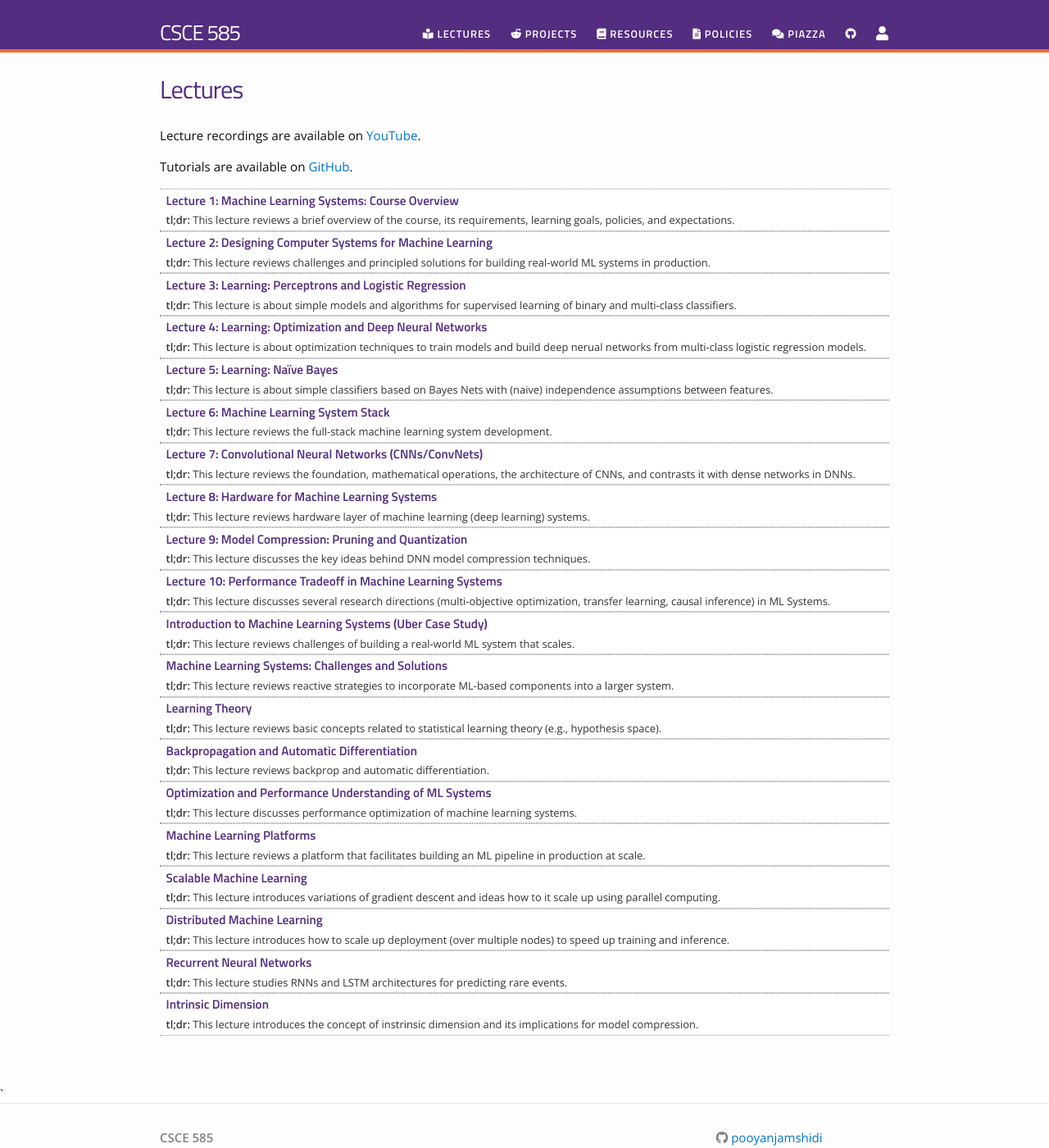
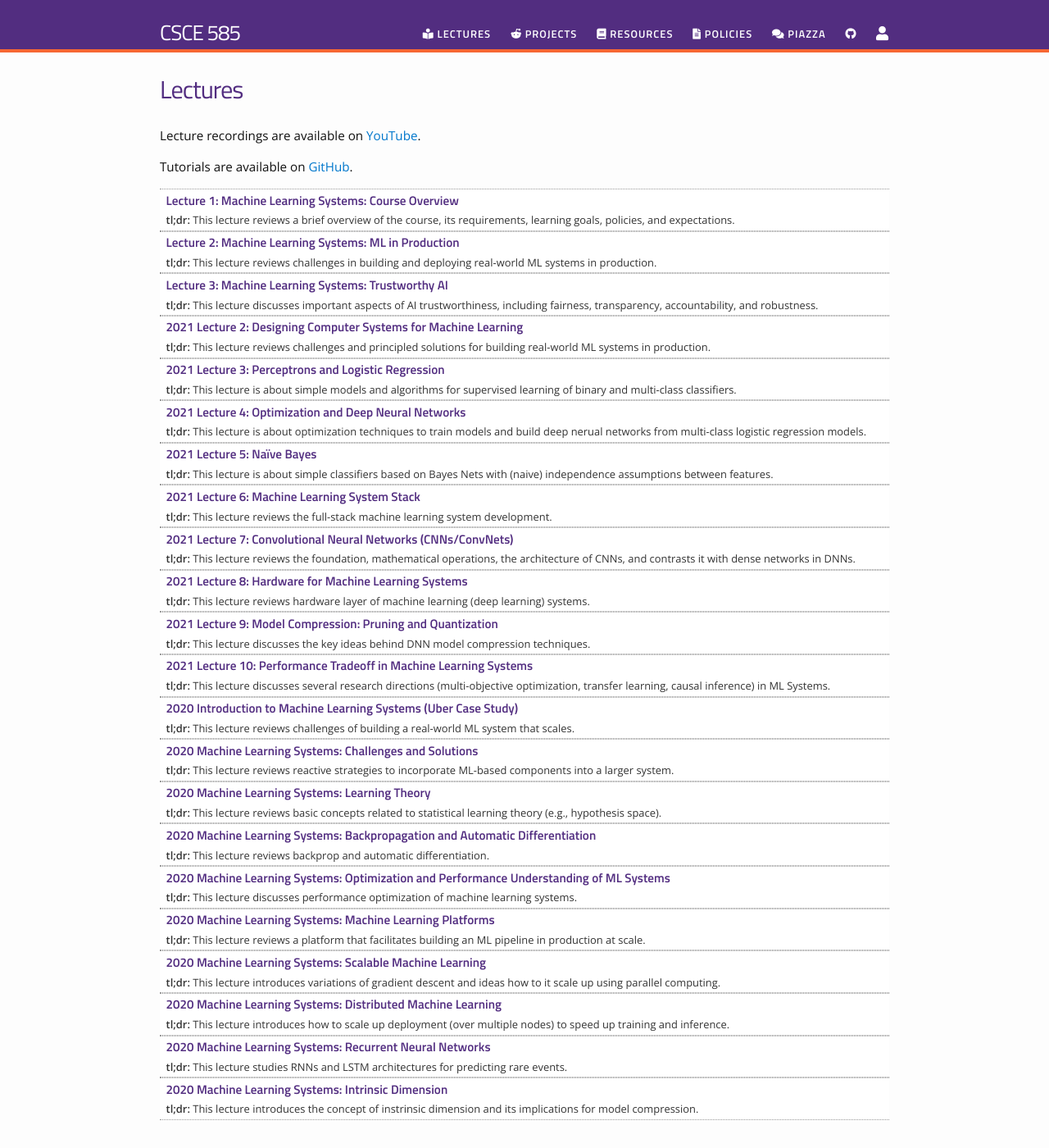
Before and after one commit to pooyanjamshidi/mls, a Jekyll site: the page built from lectures.md, in a window 1280 px wide and 1400 px high. Shown: the whole window at 82% size. Built offline with Jekyll 4.4.1, drawn with Linux system fonts in a browser that asks for light colours; nearby versions of some CDN libraries.

Commit message:
adding lecture 2 and 3

```diff
--- a/_data/lectures.yml
+++ b/_data/lectures.yml
@@ -3,97 +3,107 @@
   dirname: lectures
   tldr: "This lecture reviews a brief overview of the course, its requirements, learning goals, policies, and expectations."
 
-- title: "Lecture 2: Designing Computer Systems for Machine Learning"
+- title: "Lecture 2: Machine Learning Systems: ML in Production"
+  filename: csce585_2022_02_slides_ml_in_production
+  dirname: lectures
+  tldr: "This lecture reviews challenges in building and deploying real-world ML systems in production."
+
+- title: "Lecture 3: Machine Learning Systems: Trustworthy AI"
+  filename: csce585_2022_03_slides_trustworthy_ai
+  dirname: lectures
+  tldr: "This lecture discusses important aspects of AI trustworthiness, including fairness, transparency, accountability, and robustness."
+
+- title: "2021 Lecture 2: Designing Computer Systems for Machine Learning"
   filename: csce585-2021-designing-mlsys
   dirname: lectures
   tldr: "This lecture reviews challenges and principled solutions for building real-world ML systems in production."
 
-- title: "Lecture 3: Learning: Perceptrons and Logistic Regression"
+- title: "2021 Lecture 3: Perceptrons and Logistic Regression"
   filename: csce585-perceptron-logisticregression
   dirname: lectures
   tldr: "This lecture is about simple models and algorithms for supervised learning of binary and multi-class classifiers."
 
-- title: "Lecture 4: Learning: Optimization and Deep Neural Networks"
+- title: "2021 Lecture 4: Optimization and Deep Neural Networks"
   filename: csce585-optimization-nn
   dirname: lectures
   tldr: "This lecture is about optimization techniques to train models and build deep nerual networks from multi-class logistic regression models."
 
-- title: "Lecture 5: Learning: Naïve Bayes"
+- title: "2021 Lecture 5: Naïve Bayes"
   filename: csce585-naivebayes
   dirname: lectures
   tldr: "This lecture is about simple classifiers based on Bayes Nets with (naive) independence assumptions between features."
 
-- title: "Lecture 6: Machine Learning System Stack"
+- title: "2021 Lecture 6: Machine Learning System Stack"
   filename: csce585-dlsysstack
   dirname: lectures
   tldr: "This lecture reviews the full-stack machine learning system development."
 
-- title: "Lecture 7: Convolutional Neural Networks (CNNs/ConvNets)"
+- title: "2021 Lecture 7: Convolutional Neural Networks (CNNs/ConvNets)"
   filename: csce585-cnn
   dirname: lectures
   tldr: "This lecture reviews the foundation, mathematical operations, the architecture of CNNs, and contrasts it with dense networks in DNNs."
 
-- title: "Lecture 8: Hardware for Machine Learning Systems"
+- title: "2021 Lecture 8: Hardware for Machine Learning Systems"
   filename: csce585-ml-hardware
   dirname: lectures
   tldr: "This lecture reviews hardware layer of machine learning (deep learning) systems."
 
-- title: "Lecture 9: Model Compression: Pruning and Quantization"
+- title: "2021 Lecture 9: Model Compression: Pruning and Quantization"
   filename: csce585-model-compression
   dirname: lectures
   tldr: "This lecture discusses the key ideas behind DNN model compression techniques."
 
-- title: "Lecture 10: Performance Tradeoff in Machine Learning Systems"
+- title: "2021 Lecture 10: Performance Tradeoff in Machine Learning Systems"
   filename: csce585-performance-tradeoff
   dirname: lectures
   tldr: "This lecture discusses several research directions (multi-objective optimization, transfer learning, causal inference) in ML Systems."
 
-- title: "Introduction to Machine Learning Systems (Uber Case Study)"
+- title: "2020 Introduction to Machine Learning Systems (Uber Case Study)"
   filename: mls01
   dirname: lectures
   tldr: "This lecture reviews challenges of building a real-world ML system that scales."
 
-- title: "Machine Learning Systems: Challenges and Solutions"
+- title: "2020 Machine Learning Systems: Challenges and Solutions"
   filename: mls02
   dirname: lectures
   tldr: "This lecture reviews reactive strategies to incorporate ML-based components into a larger system."
 
-- title: "Learning Theory"
+- title: "2020 Machine Learning Systems: Learning Theory"
   filename: learning_theory
   dirname: lectures
   tldr: "This lecture reviews basic concepts related to statistical learning theory (e.g., hypothesis space)."
 
-- title: "Backpropagation and Automatic Differentiation"
+- title: "2020 Machine Learning Systems: Backpropagation and Automatic Differentiation"
   filename: backprop
   dirname: lectures
   tldr: "This lecture reviews backprop and automatic differentiation."
 
-- title: "Optimization and Performance Understanding of ML Systems"
+- title: "2020 Machine Learning Systems: Optimization and Performance Understanding of ML Systems"
   filename: mlsysperf
   dirname: lectures
   tldr: "This lecture discusses performance optimization of machine learning systems."
 
-- title: "Machine Learning Platforms"
+- title: "2020 Machine Learning Systems: Machine Learning Platforms"
   filename: mls03
   dirname: lectures
   tldr: "This lecture reviews a platform that facilitates building an ML pipeline in production at scale."
 
-- title: "Scalable Machine Learning"
+- title: "2020 Machine Learning Systems: Scalable Machine Learning"
   filename: mls04
   dirname: lectures
   tldr: "This lecture introduces variations of gradient descent and ideas how to it scale up using parallel computing."
 
-- title: "Distributed Machine Learning"
+- title: "2020 Machine Learning Systems: Distributed Machine Learning"
   filename: mls05
   dirname: lectures
   tldr: "This lecture introduces how to scale up deployment (over multiple nodes) to speed up training and inference."
 
-- title: "Recurrent Neural Networks"
+- title: "2020 Machine Learning Systems: Recurrent Neural Networks"
   filename: mls06
   dirname: lectures
   tldr: "This lecture studies RNNs and LSTM architectures for predicting rare events."
 
-- title: "Intrinsic Dimension"
+- title: "2020 Machine Learning Systems: Intrinsic Dimension"
   filename: mls07
   dirname: lectures
   tldr: "This lecture introduces the concept of instrinsic dimension and its implications for model compression."
```
Also changed, not shown: 2 other files.
